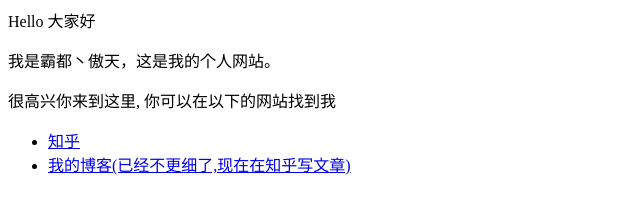
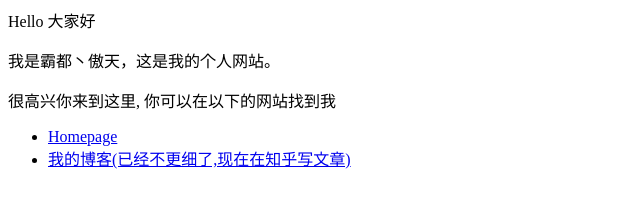
Before and after one commit to quanyumath/quanyu.io, a plain HTML site: page index.html in a window 1280 px wide. Shown: the whole page, without its empty margins (0-640 px from the left). Drawn offline with Linux system fonts and the light colour scheme.

Commit message:
Update index.html

```diff
--- a/index.html
+++ b/index.html
@@ -3,6 +3,6 @@
 <p>很高兴你来到这里, 你可以在以下的网站找到我</p>
 
 <ul>
-  <li> <a href="https://www.zhihu.com/people/AJLoveChina">知乎</a> </li>
+  <li> <a href="https://quanyu.netlify.app/">Homepage</a> </li>
   <li> <a href="http://hejie.nigeerhuo.com">我的博客(已经不更细了,现在在知乎写文章)</a> </li>
 </ul>
```
